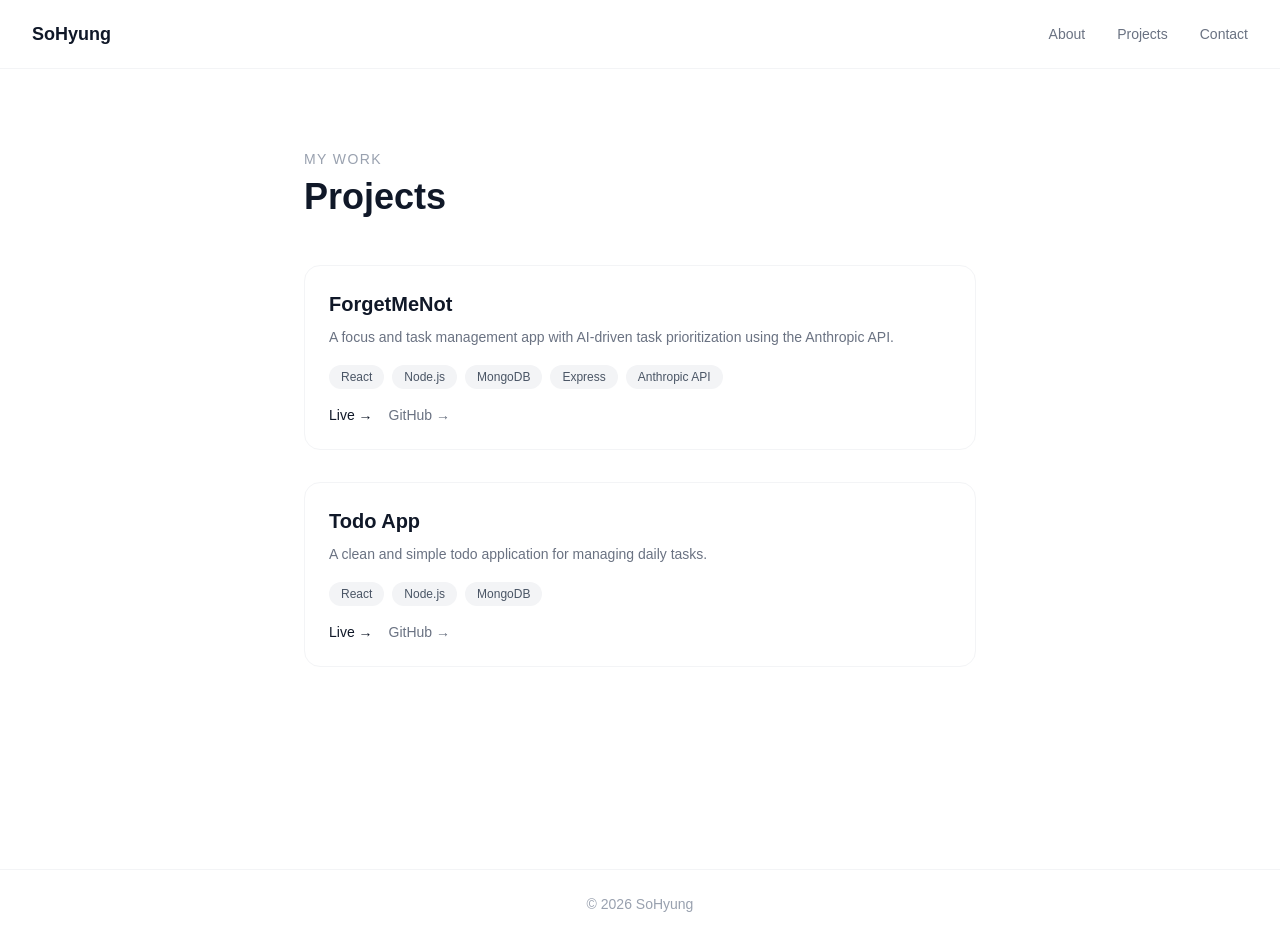
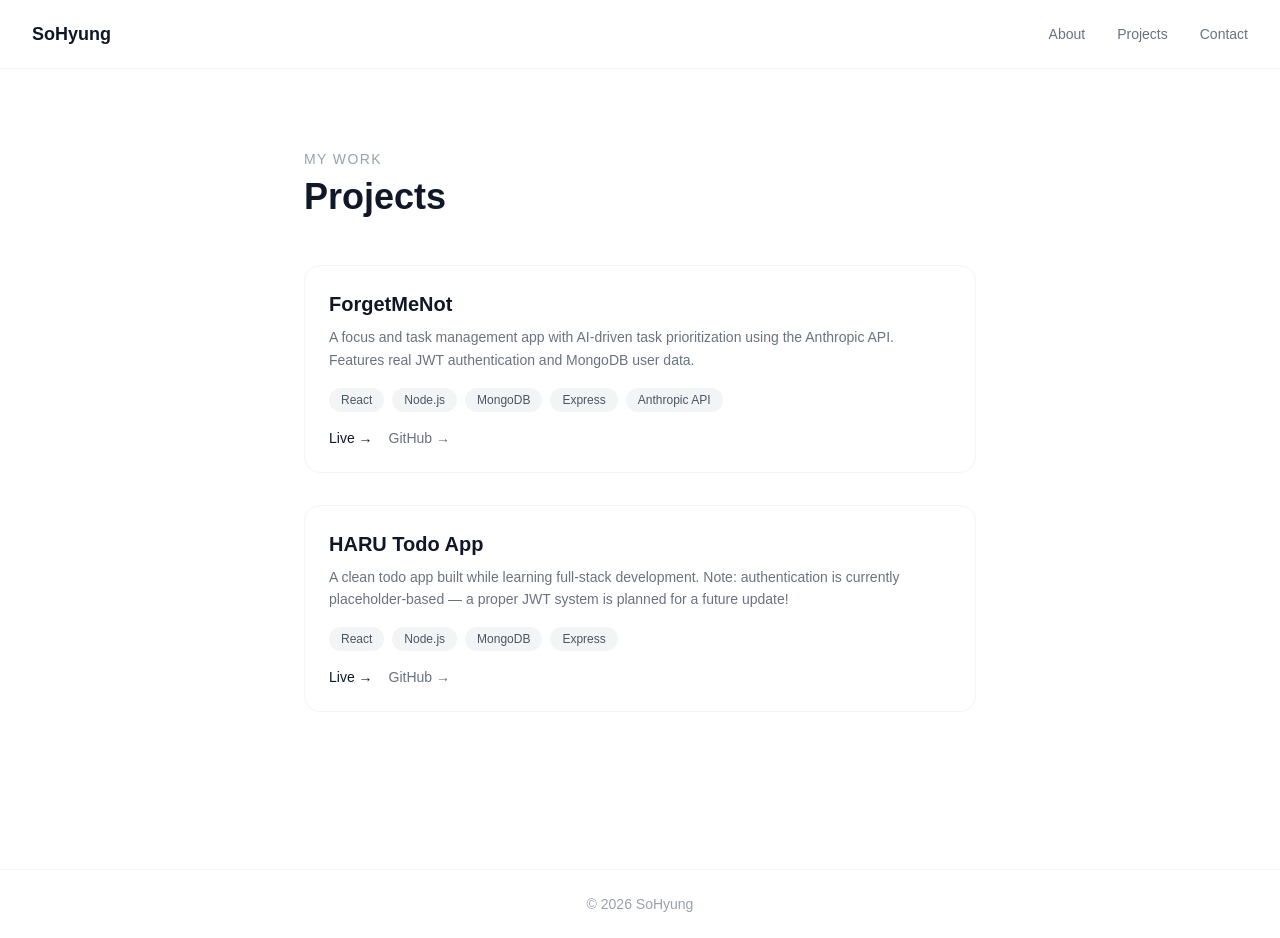
Before and after one commit to sojunz/my-portfolio, a Next.js app: page /projects in a window 1280 px wide. Built offline with nearby package versions, Linux system fonts and the light colour scheme.

Commit message:
update project descriptions

```diff
--- a/src/app/projects/page.tsx
+++ b/src/app/projects/page.tsx
@@ -6,15 +6,16 @@ const projects = [
   {
     title: "ForgetMeNot",
     description:
-      "A focus and task management app with AI-driven task prioritization using the Anthropic API.",
+      "A focus and task management app with AI-driven task prioritization using the Anthropic API. Features real JWT authentication and MongoDB user data.",
     tech: ["React", "Node.js", "MongoDB", "Express", "Anthropic API"],
     live: "https://forgetmenot-fixed.vercel.app",
     github: "https://github.com/sojunz/forgetmenot-fixed",
   },
   {
-    title: "Todo App",
-    description: "A clean and simple todo application for managing daily tasks.",
-    tech: ["React", "Node.js", "MongoDB"],
+    title: "HARU Todo App",
+    description:
+      "A clean todo app built while learning full-stack development. Note: authentication is currently placeholder-based — a proper JWT system is planned for a future update!",
+    tech: ["React", "Node.js", "MongoDB", "Express"],
     live: "https://todo-app-rho-five-49.vercel.app",
     github: "https://github.com/sojunz/todo-app",
   },
```
